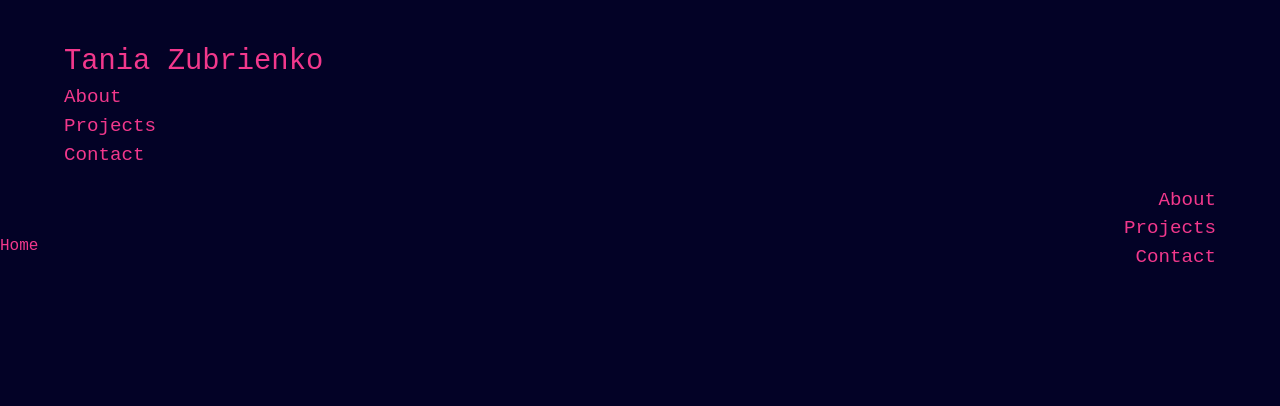
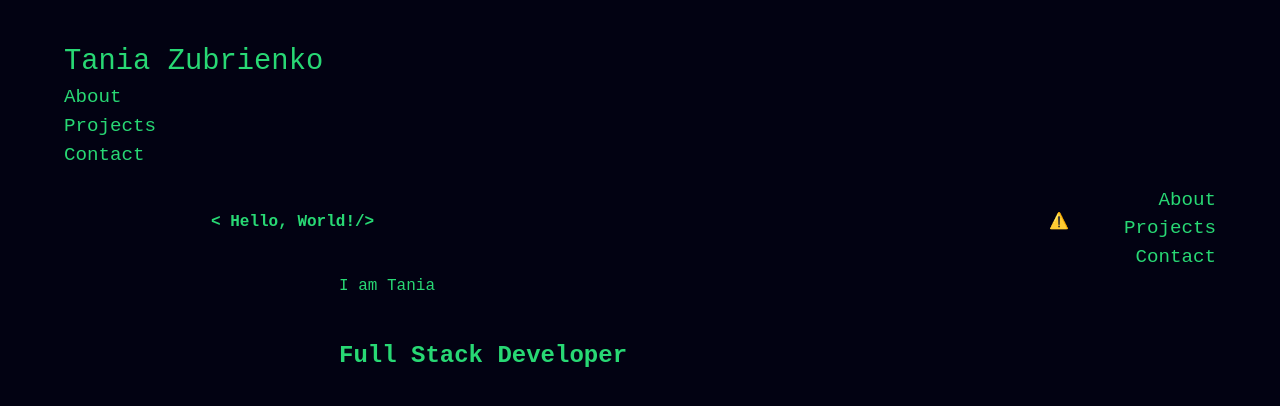
Before and after one commit to tania-zubrienko/tania-zubrienko.github.io, a React (Vite) app: page / in a window 1280 px wide. Shown: the top 406 px of the page. Built offline with nearby package versions, Linux system fonts and the light colour scheme; no server answers.

Commit message:
animation added

```diff
--- a/package.json
+++ b/package.json
@@ -10,6 +10,7 @@
     "preview": "vite preview"
   },
   "dependencies": {
+    "@lottiefiles/react-lottie-player": "^3.5.3",
     "react": "^18.2.0",
     "react-dom": "^18.2.0",
     "react-router-dom": "^6.20.1"
--- a/src/App.css
+++ b/src/App.css
@@ -3,10 +3,10 @@
 @import 'tailwindcss/utilities';
 
 * {
-  background-color: #030226;
+  background-color: #020212;
   font-family: 'IBM Plex Mono', monospace;
   font-weight: 500;
-  color: rgb(242, 56, 140)
+  color: #28d874
 }
 
 /* Color Theme Swatches in Hex
--- a/src/App.jsx
+++ b/src/App.jsx
@@ -1,18 +1,21 @@
 import { Route, Routes } from 'react-router-dom'
 import './App.css'
 import Navigation from './components/Navigation/Navigation'
+import HomePage from './pages/HomePage/HomePage'
 
 function App() {
 
   return (
-    <div className="App">
+    <div className="App ml-3 mr-2">
       <Navigation />
+
       <Routes>
-        <Route path='/' element={<h1>Home</h1>} />
+        <Route path='/' element={<HomePage />} />
         <Route path='/about' element={<h1>About</h1>} />
         <Route path='/projects' element={<h1>Projects</h1>} />
         <Route path='/contact' element={<h1>Contact</h1>} />
       </Routes>
+
     </div>
   )
 }
--- /dev/null
+++ b/src/components/Hero/Hero.css
@@ -0,0 +1,23 @@
+.Hero h1 {
+    font-weight: 700;
+}
+
+.textBlock {
+    padding-left: 10vw;
+    margin-top: 5vh;
+}
+
+.textBlock h2 {
+    margin-bottom: 5vh;
+}
+
+.textBlock h1 {
+    font-size: 1.5em;
+    font-weight: 800;
+}
+
+.Hero {
+    display: flex;
+    flex-wrap: wrap;
+    justify-content: space-around;
+}
--- /dev/null
+++ b/src/components/Hero/Hero.jsx
@@ -0,0 +1,26 @@
+import './Hero.css'
+import { Player } from '@lottiefiles/react-lottie-player';
+const Hero = () => {
+
+    return (
+        <div className='Hero'>
+            <div className="mt-20 text-center md:text-left" >
+                <h1 className='text-4xl md:text-6xl'> &lt; Hello, World!/&gt; </h1>
+                <div className="text-2xl md:text-3xl textBlock">
+                    <h2>I am Tania</h2>
+                    <h1>Full Stack Developer</h1>
+                </div>
+            </div >
+            <div className="animation invisible md:visible">
+                <Player
+                    autoplay
+                    loop
+                    src="https://lottie.host/16475394-8693-4469-b11b-193e180a1c6c/qQ0hNpC7x2.json"
+                    style={{ height: "50vh", width: '25vw', }}
+                >
+                </Player>
+            </div>
+        </div>
+    )
+}
+export default Hero
--- a/src/components/Navigation/Navigation.css
+++ b/src/components/Navigation/Navigation.css
@@ -17,7 +17,7 @@
 
 .navlink:hover,
 .homeLink:hover {
-    text-shadow: 2px 2px 2px rgb(242, 56, 140, 1)
+    text-shadow: 2px 2px 2px rgb(54, 33, 191)
 }
 
 .burger {
@@ -37,7 +37,8 @@
 
 
 .Navigation {
-    margin: 5vh 5vw 5vw;
+    margin: 5vh 5vw;
+    width: 90vw;
 }
 
 @keyframes spin {
--- /dev/null
+++ b/src/pages/HomePage/HomePage.jsx
@@ -0,0 +1,13 @@
+import Hero from "../../components/Hero/Hero"
+
+const HomePage = () => {
+
+    return (
+        <div className="HomePage">
+            <Hero />
+
+        </div>
+    )
+}
+
+export default HomePage
```
Also changed, not shown: src/pages/HomePage/HomePage.css (added), 1 other file (tests, documents, lock files or other folders).
